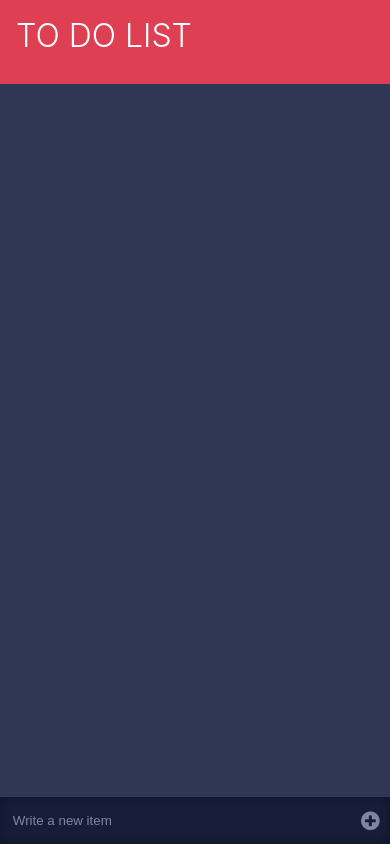
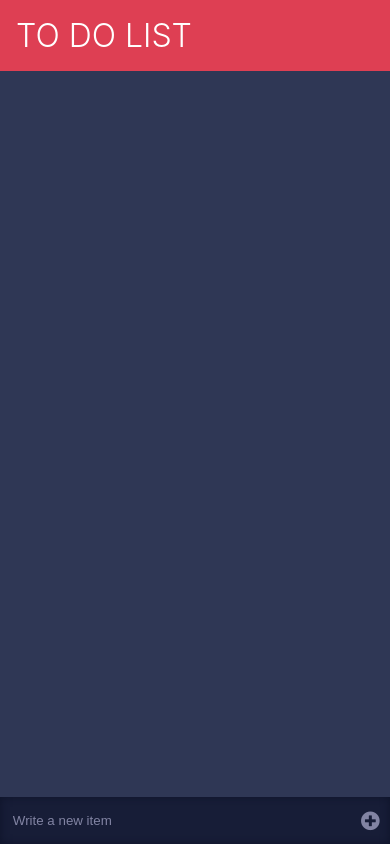
Before and after one commit to JesseSousa/todo-list, a React (Create React App) app: page / in a window 390 px wide. Built offline with nearby package versions, Linux system fonts and the light colour scheme.

Commit message:
Fix small bug in TodoList title

```diff
--- a/src/components/todo-list/TodoList.scss
+++ b/src/components/todo-list/TodoList.scss
@@ -19,7 +19,6 @@
 
     @media (max-width: 450px) {
       border-radius: 0;
-      height: 10%;
       width: 100%;
       z-index: 10;
     }
```
